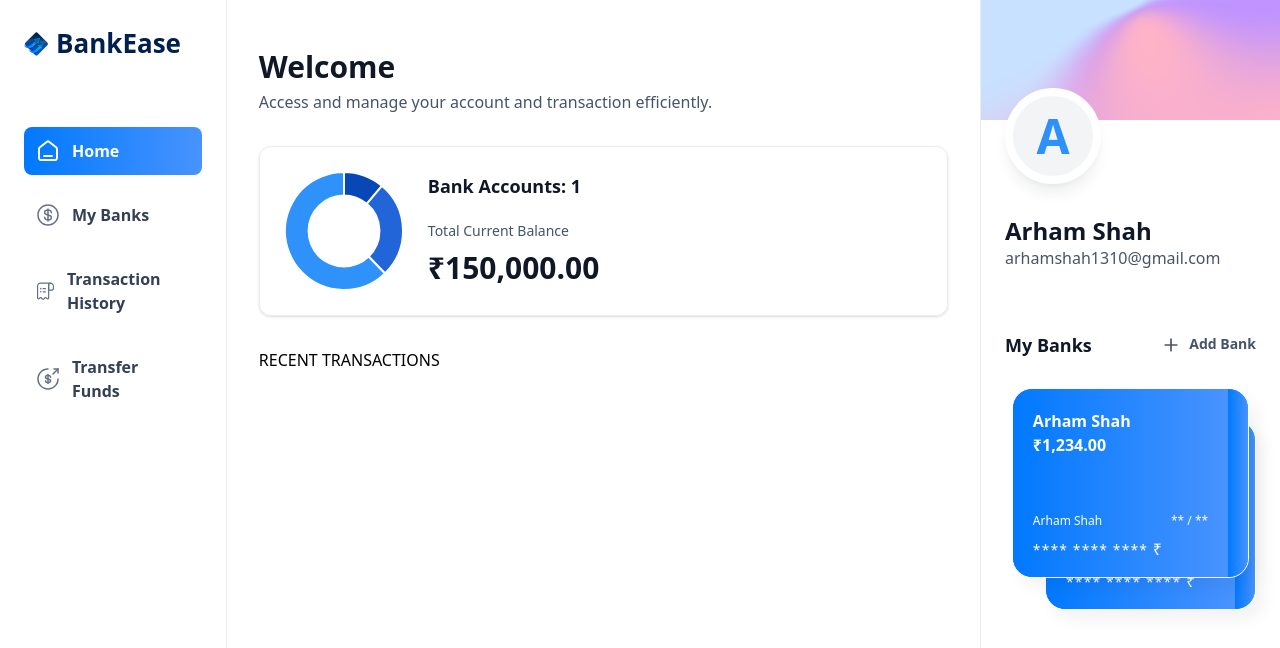
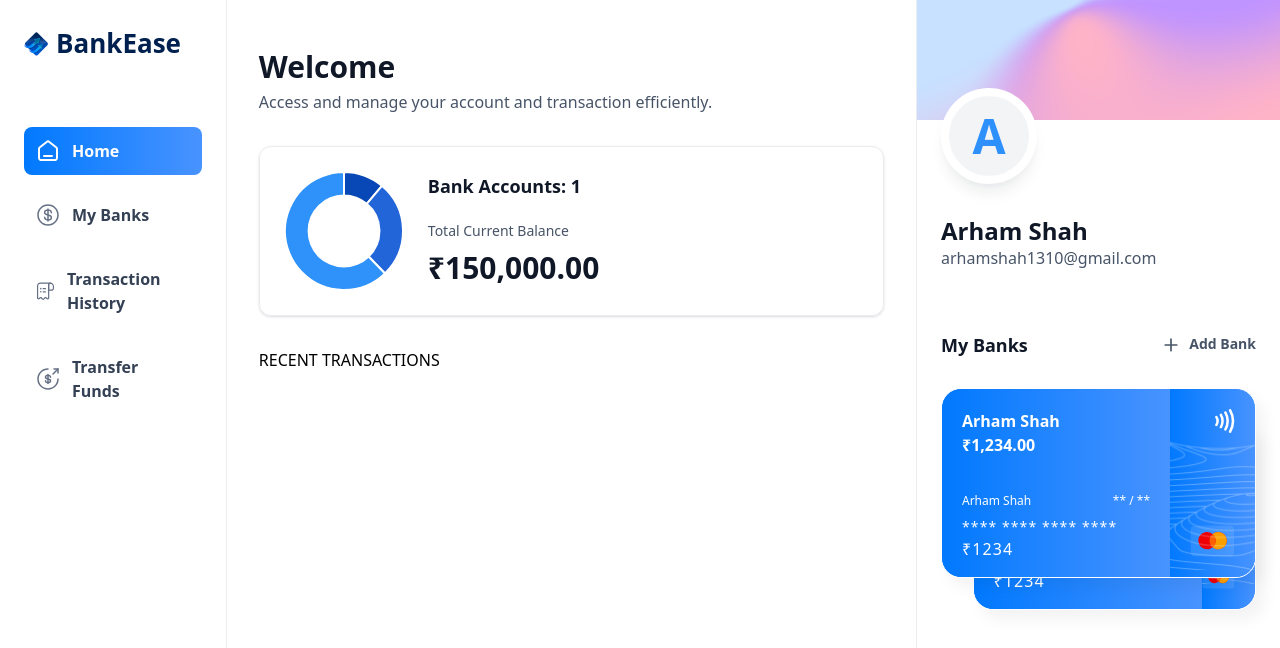
Before and after one commit to PuravRokad/BankEase, a Next.js app: page / in a window 1280 px wide. Shown: the top 648 px of the page. Built offline with nearby package versions, Linux system fonts and the light colour scheme.

Commit message:
right-sidebar

```diff
--- /dev/null
+++ b/app/(root)/my-banks/page.tsx
@@ -0,0 +1,9 @@
+import React from 'react'
+
+const MyBanks = () => {
+  return (
+    <div>MyBanks</div>
+  )
+}
+
+export default MyBanks
--- /dev/null
+++ b/app/(root)/payment-transfer/page.tsx
@@ -0,0 +1,9 @@
+import React from 'react'
+
+const Transfer = () => {
+  return (
+    <div>Transfer</div>
+  )
+}
+
+export default Transfer
--- /dev/null
+++ b/app/(root)/transaction-history/page.tsx
@@ -0,0 +1,9 @@
+import React from 'react'
+
+const TansactionHistory = () => {
+  return (
+    <div>TansactionHistory</div>
+  )
+}
+
+export default TansactionHistory
--- a/components/BankCard.tsx
+++ b/components/BankCard.tsx
@@ -27,8 +27,8 @@ const BankCard = ({account, userName,showBalance = true}: CreditCardProps) => {
                     </h2>
                 </div>
                 <p className='text-14 font-semibond tracking-[1.1px] text-white'>
-                    **** **** **** <span className='text-16'>
-                        ₹{account.mask}
+                    **** **** **** **** <span className='text-16'>
+                        ₹1234
                     </span>
 
                 </p>
@@ -37,7 +37,7 @@ const BankCard = ({account, userName,showBalance = true}: CreditCardProps) => {
 
         </div>
 
-        <div className='bank-card_icon'>
+        <div className="bank-card_icon">
             <Image
                 src='/icons/Paypass.svg'
                 width={20}
@@ -49,9 +49,18 @@ const BankCard = ({account, userName,showBalance = true}: CreditCardProps) => {
                 width={45}
                 height={32}
                 alt="mastercard"
+                className='ml-5'
             />
         </div>
+        <Image
+            src="/icons/lines.png"
+            width={316}
+            height={190}
+            alt='lines'
+            className='absolute top-0 left-0'
+        />
         </Link>
+        {/* Copy */}
     </div>
   )
 }
--- a/components/RightSidebar.tsx
+++ b/components/RightSidebar.tsx
@@ -48,7 +48,7 @@ const RightSidebar = ({user, transactions, banks}: RightSidebarProps) => {
                 />
               </div>
               {banks[1] && (
-                <div className='absolute left-10 top-8 z-0 w-[90]'>
+                <div className='absolute right-0 top-8 z-0 w-[90%]'>
                   <BankCard
                   key={banks[1].$id}
                   account={banks[1]}
```
Also changed, not shown: app/globals.css (line endings or trailing spaces).
